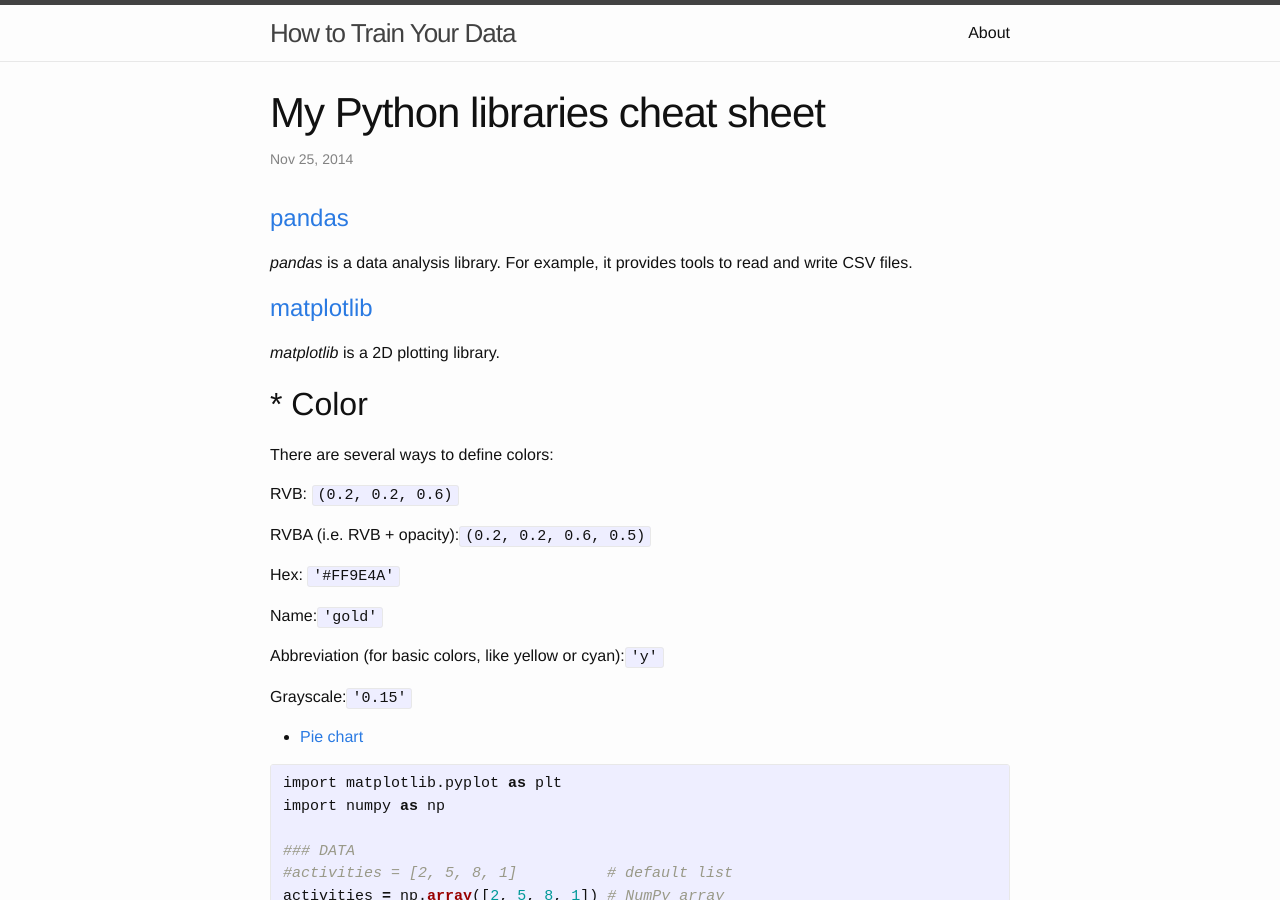
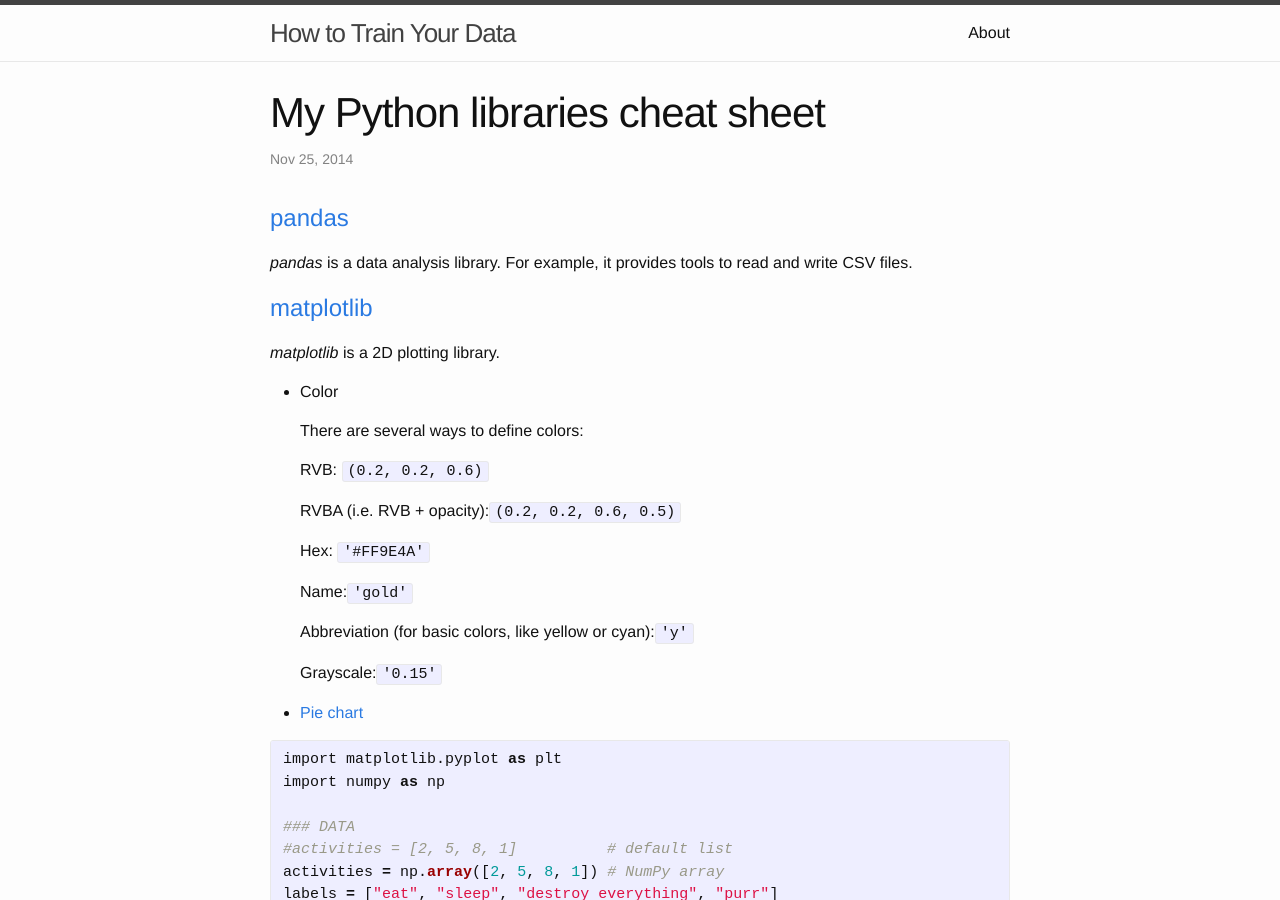
Before and after one commit to seiteta/seiteta.github.io_old, a Jekyll site: the page built from _posts/2014-11-25-python-libraries.md, in a window 1280 px wide and 900 px high. Built offline with Jekyll 4.4.1, drawn with Linux system fonts in a browser that asks for light colours.

Commit message:
Update 2014-11-25-python-libraries.md

```diff
--- a/_posts/2014-11-25-python-libraries.md
+++ b/_posts/2014-11-25-python-libraries.md
@@ -11,7 +11,7 @@ tags: Python library cheat-sheet
 # [matplotlib](http://matplotlib.org)
 *matplotlib* is a 2D plotting library.
 
-## * Color
+* Color
 
   There are several ways to define colors:
 
```
